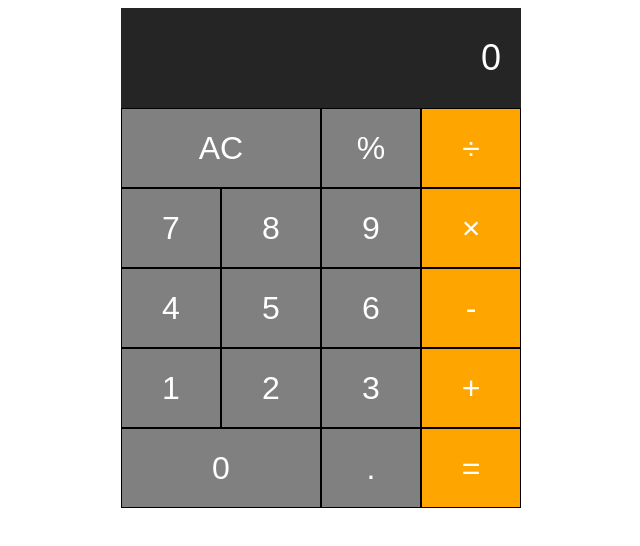
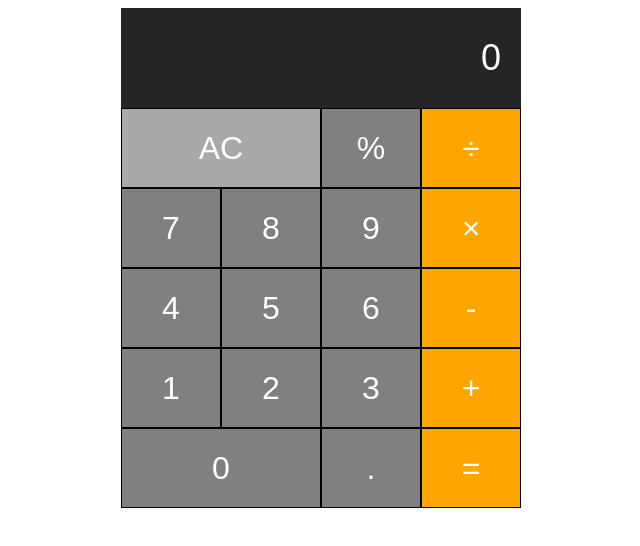
Before and after one commit to rpturbina/CalculatorProject, a plain HTML site: page index.html in a window 1280 px wide. In both pictures the pointer is over the button "AC". Shown: the whole page, without its empty margins (319-959 px from the left). Drawn offline with Linux system fonts and the light colour scheme.

Commit message:
Adjust the button hover style

```diff
--- a/stylesheet.css
+++ b/stylesheet.css
@@ -45,11 +45,11 @@ button {
     background-color: orange;
 }
 
-.button:hover {
-    background-color: #a9a9a9;
+button:hover {
+    background-color: darkgray;
 }
 
 .operator:hover,
 .equal-sign:hover {
-    background-image: darkorange;
+    background-color: #ff8c00;
 }
```
